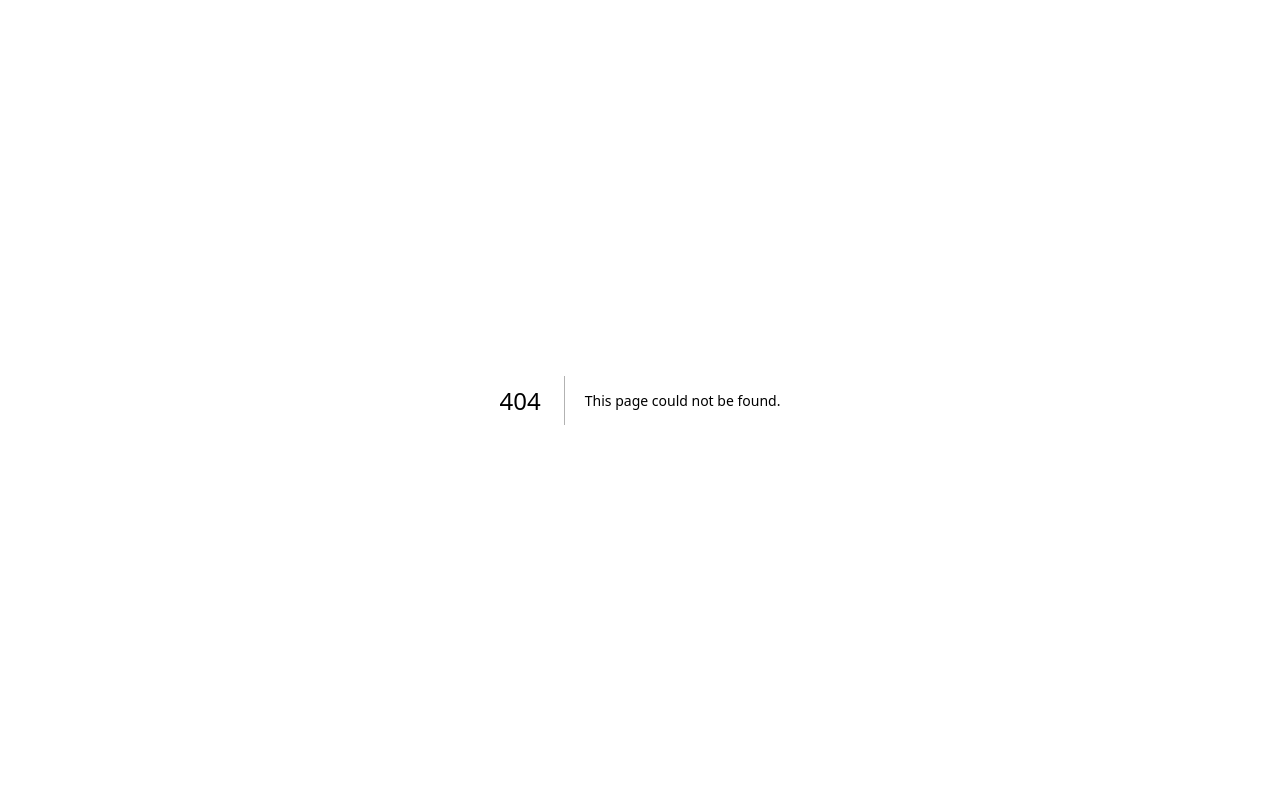
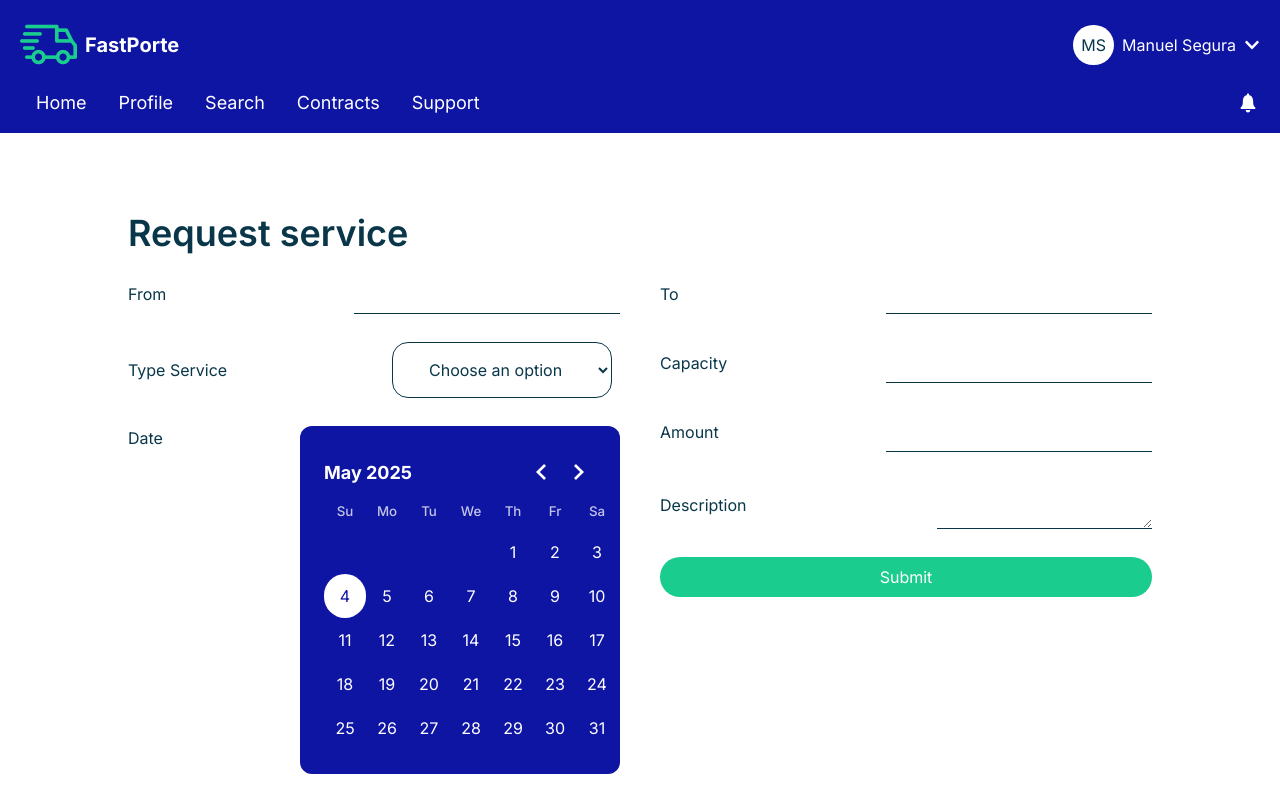
Before and after one commit to Hellcoders-202501/web-application, a Next.js app: page /create/1 in a window 1280 px wide. Before the commit this address had no page. Shown: the top 800 px of the page. Built offline with nearby package versions, Linux system fonts and the light colour scheme.

Commit message:
feat(create): base view

```diff
--- /dev/null
+++ b/src/app/(pages)/create/[driverId]/page.tsx
@@ -0,0 +1,5 @@
+import CreateView from "@views/App/Create";
+
+export default function CreatePage() {
+	return <CreateView />;
+}
--- a/src/components/atoms/Input/index.tsx
+++ b/src/components/atoms/Input/index.tsx
@@ -8,7 +8,7 @@ interface Props extends React.InputHTMLAttributes<HTMLInputElement> {
 }
 
 const variantClasses: Record<InputVariant, string> = {
-	primary: "focus:ring-0 focus:outline-none focus:ring-0 focus:bg-transparent focus:shadow-none border-b placeholder:text-black/50",
+	primary: "focus:outline-none focus:ring-0 focus:bg-transparent focus:shadow-none border-b placeholder:text-black/50",
 };
 
 const Button: FC<Props> = ({
--- /dev/null
+++ b/src/components/atoms/Select/index.tsx
@@ -0,0 +1,20 @@
+import type { FC } from "react";
+
+interface Props extends React.SelectHTMLAttributes<HTMLSelectElement> {
+	children: React.ReactNode;
+	className?: string;
+}
+
+const Select: FC<Props> = ({ children, className = "", ...props }) => {
+	return (
+		<select
+			className={`border rounded-2xl mx-2 py-4 px-8 ${className}`}
+			{...props}
+		>
+			<option value="default">Choose an option</option>
+			{children}
+		</select>
+	);
+};
+
+export default Select;
--- /dev/null
+++ b/src/views/App/Create/hooks/useRequestService.tsx
@@ -0,0 +1,11 @@
+import { useState } from "react";
+
+const useRequestService = () => {
+	const [requestState, setRequestState] = useState({});
+
+	return {
+		requestState,
+	};
+};
+
+export default useRequestService;
--- /dev/null
+++ b/src/views/App/Create/index.tsx
@@ -0,0 +1,81 @@
+"use client";
+import { Form, Formik } from "formik";
+import useRequestService from "./hooks/useRequestService";
+import Select from "@components/atoms/Select";
+import Button from "@components/atoms/Button";
+import Input from "@components/atoms/Input";
+import "react-day-picker/dist/style.css";
+import { DayPicker } from "react-day-picker";
+
+const CreateView = () => {
+	const { requestState } = useRequestService();
+
+	return (
+		<div className="flex flex-col items-center max-w-5xl mx-auto w-10/12 lg:w-auto my-10 lg:my-20">
+			<p className="self-start mb-5 text-4xl font-semibold">Request service</p>
+			<Formik initialValues={requestState} onSubmit={() => {}}>
+				<Form
+					className="flex flex-col lg:flex-row justify-center lg:justify-between
+                    lg:gap-10 w-full"
+				>
+					<div className="flex flex-col gap-7 flex-1/2">
+						<div className="flex justify-between items-center">
+							<label htmlFor="">From</label>
+							<Input />
+						</div>
+						<div className="flex justify-between items-center">
+							<label htmlFor="">Type Service</label>
+							<Select>
+								<option value="Moving">Moving</option>
+								<option value="Transportation">Transportation</option>
+								<option value="Tourism">Tourism</option>
+							</Select>
+						</div>
+						<div className="flex justify-between items-start">
+							<label htmlFor="">Date</label>
+							<div className="bg-main p-6 rounded-xl w-[320px] text-white">
+								<DayPicker
+									mode="single"
+									defaultMonth={new Date()}
+									selected={new Date()}
+									classNames={{
+										selected: "bg-white text-main rounded-full",
+										today: "text-accept",
+										chevron: "fill-white",
+									}}
+								/>
+							</div>
+						</div>
+					</div>
+					<div className="flex flex-col gap-7 flex-1/2">
+						<div className="flex justify-between items-center">
+							<label htmlFor="">To</label>
+							<Input />
+						</div>
+						<div className="flex justify-between items-center">
+							<label htmlFor="">Capacity</label>
+							<Input />
+						</div>
+						<div className="flex justify-between items-center">
+							<label htmlFor="">Amount</label>
+							<Input />
+						</div>
+						<div className="flex justify-between items-center">
+							<label htmlFor="">Description</label>
+							<textarea
+								name=""
+								id=""
+								className="focus:ring-0 focus:outline-none focus:bg-transparent
+                                focus:shadow-none border-b placeholder:text-black/50"
+							/>
+						</div>
+						<Button variant="accept" className="w-full">
+							Submit
+						</Button>
+					</div>
+				</Form>
+			</Formik>
+		</div>
+	);
+};
+export default CreateView;
--- a/src/views/App/Search/index.tsx
+++ b/src/views/App/Search/index.tsx
@@ -3,13 +3,14 @@ import { Form, Formik } from "formik";
 import useSearch from "./hooks/useSearch";
 import Input from "@components/atoms/Input";
 import ResultCard from "@components/molecules/ResultCard";
+import Select from "@components/atoms/Select";
 
 const SearchView = () => {
 	const { searchState } = useSearch();
 
 	return (
 		<div
-			className="flex flex-col lg:flex-row flex-center lg:justify-between max-w-5xl
+			className="flex flex-col lg:flex-row justify-center lg:justify-between max-w-5xl
             mx-auto w-10/12 lg:w-auto my-10 lg:my-20"
 		>
 			{/* Left */}
@@ -19,15 +20,11 @@ const SearchView = () => {
 					<Form className="flex flex-col gap-5">
 						<div className="flex flex-col gap-2">
 							<label htmlFor="">Type Of Service</label>
-							<select
-								name="typeService"
-								id="typeService"
-								className="border rounded-2xl mx-2 py-4 px-8"
-							>
+							<Select name="typeService" id="typeService">
 								<option value="Moving">Moving</option>
 								<option value="Transportation">Transportation</option>
 								<option value="Tourism">Tourism</option>
-							</select>
+							</Select>
 						</div>
 						<div className="flex flex-col">
 							<label htmlFor="">Capacity</label>
```
